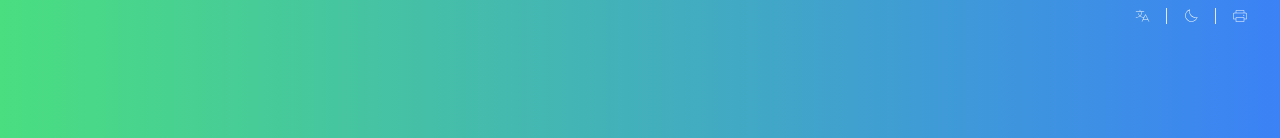
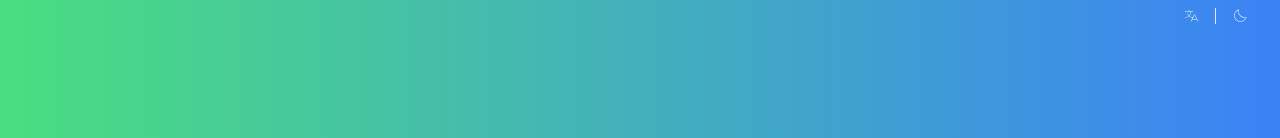
Before and after one commit to tiago-o-pinheiro/tiago-o-pinheiro, a Next.js app: page / in a window 1280 px wide. Shown: the top 138 px of the page. Built offline with nearby package versions, Linux system fonts and the light colour scheme.

Commit message:
[fix] Removed not working functionality

```diff
--- a/app/components/SettingsBar.tsx
+++ b/app/components/SettingsBar.tsx
@@ -68,9 +68,10 @@ export const SettingsBar = () => {
             <PiMoonFill onClick={() => setTheme("light")} />
           )}
         </div>
-        <div className="px-4 cursor-pointer">
+        {/* <div className="px-4 cursor-pointer">
+        Temporary disabling this funcitonality
           <PiPrinterThin />
-        </div>
+        </div> */}
       </div>
     </div>
   );
```
